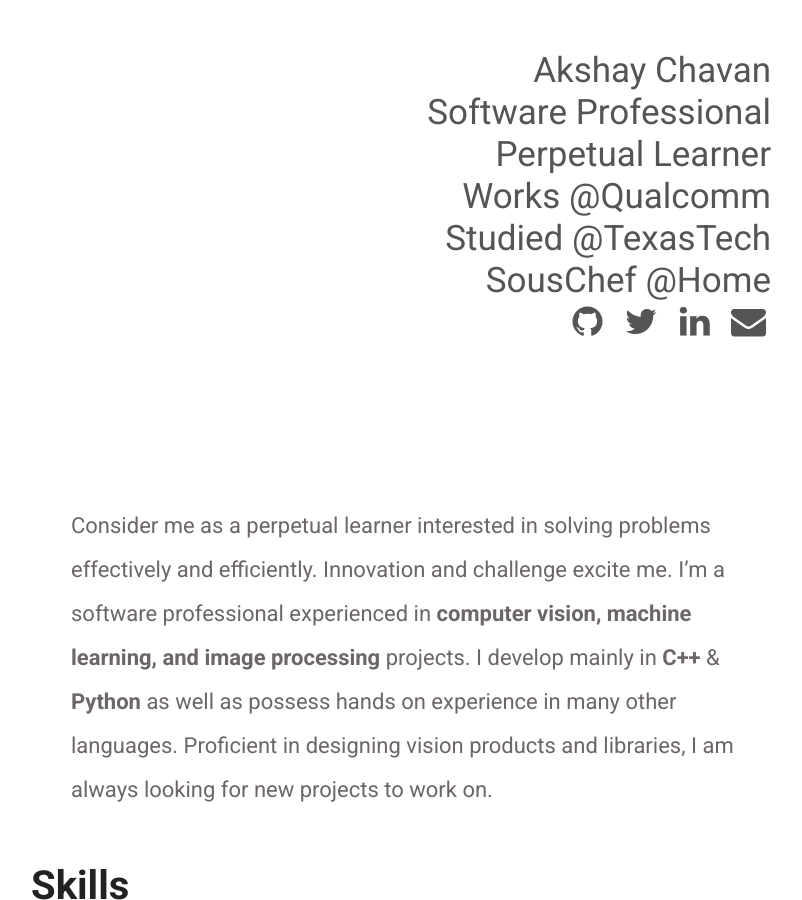
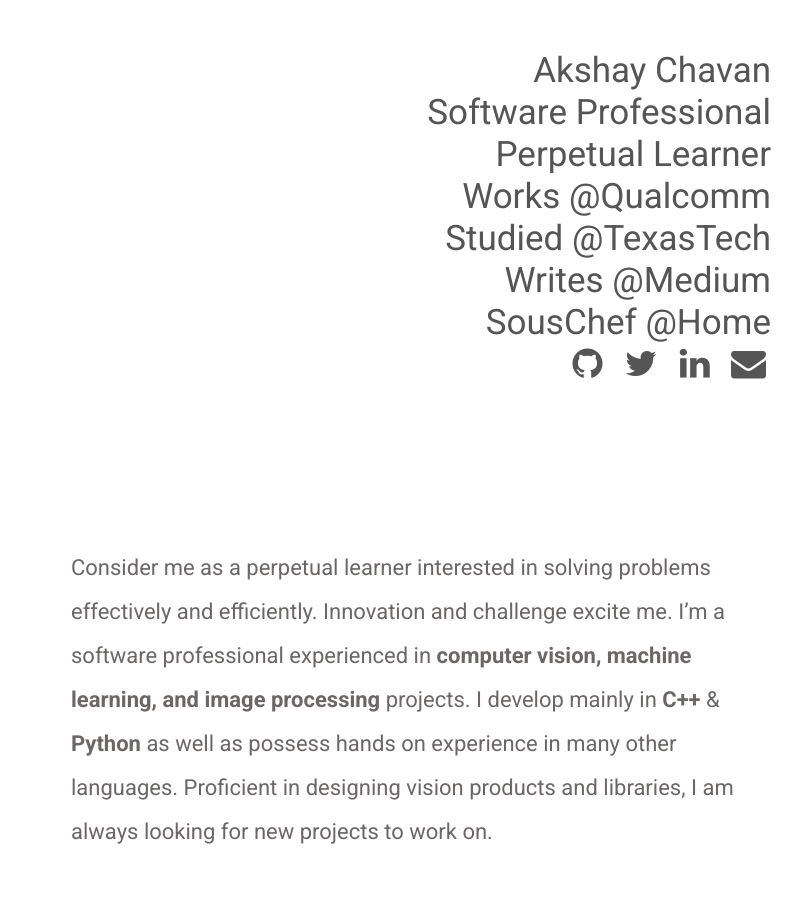
Before and after one commit to arccoder/arccoder.github.io, a Jekyll site: the page built from index.html, in a window 1280 px wide and 900 px high, scrolled down 500 px. Shown: the whole window, without its empty margins (219-1021 px from the left). Built offline with Jekyll 4.4.1, drawn with Linux system fonts in a browser that asks for light colours; nearby versions of some CDN libraries.

Commit message:
Update about.json

```diff
--- a/_data/about.json
+++ b/_data/about.json
@@ -1,6 +1,6 @@
 [
     [
-        "Akshay Chavan<br>Software Professional<br>Perpetual Learner<br>Works @Qualcomm<br>Studied @TexasTech<br>SousChef @Home<br>"
+        "Akshay Chavan<br>Software Professional<br>Perpetual Learner<br>Works @Qualcomm<br>Studied @TexasTech<br>Writes @Medium<br>SousChef @Home<br>"
     ],
     [
         "Consider me as a perpetual learner interested in solving problems effectively and efficiently. Innovation and challenge excite me. I’m a software professional experienced in <b>computer vision, machine learning, and image processing</b> projects. I develop mainly in <b>C++</b> & <b>Python</b> as well as possess hands on experience in many other languages. Proficient in designing vision products and libraries, I am always looking for new projects to work on."
```
